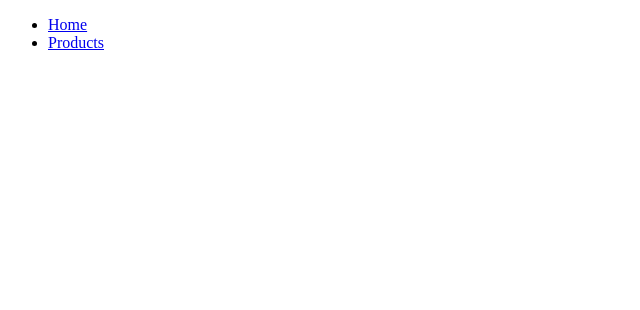
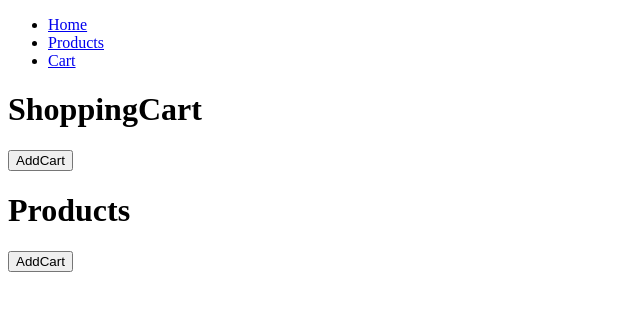
Before and after one commit to davidsan13/shopping_cart, a React (Create React App) app: page /cart in a window 1280 px wide. Before the commit this address had no page. Shown: the top 310 px of the page, without its empty margins (0-640 px from the left). Built offline with nearby package versions, Linux system fonts and the light colour scheme.

Commit message:
shopping cart component

```diff
--- a/src/App.js
+++ b/src/App.js
@@ -4,6 +4,7 @@ import RouteSwitch from './components/RouteSwitch'
 function App() {
   return (
       <BrowserRouter>
+
         <div className="App">
           <Navbar/>
           <RouteSwitch/>
--- a/src/components/Navbar.js
+++ b/src/components/Navbar.js
@@ -12,6 +12,9 @@ const Navbar = () => {
           <li>
             <Link to="/Products">Products</Link>
           </li>
+          <li>
+            <Link to="/Cart">Cart</Link>
+          </li>
         </ul>
       </nav>
 
--- /dev/null
+++ b/src/components/ProductCard.js
@@ -0,0 +1,16 @@
+import React, { useState }from 'react'
+
+const ProductCard = ({addCart}) => {
+  const [product, setProduct] = useState()
+
+  return (
+    <div className='productcard'>
+      {/* <h1>{product.name}</h1>
+      <h2>{product.price}</h2>
+      <h2>{product.</h2> */}
+      <button onClick={addCart}> AddCart</button>
+    </div>
+  )
+}
+
+export default ProductCard
--- a/src/components/RouteSwitch.js
+++ b/src/components/RouteSwitch.js
@@ -2,12 +2,14 @@ import React from "react";
 import { BrowserRouter, Routes, Route, Link } from "react-router-dom";
 import Home from "../pages/Home";
 import Products from "../pages/Products";
+import ShoppingCart from "./ShoppingCart";
 
 const RouteSwitch = () => {
   return (
     <Routes>
       <Route path="/" element={<Home />} />
       <Route path="/products" element={<Products />} />
+      <Route path="/cart" element={<ShoppingCart />} />
     </Routes>
   );
 };
--- /dev/null
+++ b/src/components/ShoppingCart.js
@@ -0,0 +1,30 @@
+import React, { useState } from 'react';
+import ProductCard from './ProductCard';
+import Products from '../pages/Products'
+
+const ShoppingCart = () => {
+  const [cart, setCart] = useState([]);
+
+  const addCart = () => {
+    // setCart((prevState) => {
+    //   [...prevState, item]
+    // })
+    console.log('add')
+    console.log(cart)
+  }
+
+  const removeItem = (id) => {
+    setCart((prevState) => {
+      prevState.filter(item => item.id != id)
+    })
+  }
+  return (
+    <div className='shoppingcart'>
+      <h1>ShoppingCart</h1>
+      <ProductCard addCart={addCart}/>
+      <Products addCart={addCart} />
+    </div>
+  )
+}
+
+export default ShoppingCart
--- a/src/pages/Products.js
+++ b/src/pages/Products.js
@@ -1,8 +1,11 @@
 import React from 'react'
 
-const Products = () => {
+const Products = ({addCart}) => {
   return (
-    <h1>Products</h1>
+    <>
+      <h1>Products</h1>
+      <button onClick={addCart}> AddCart</button>
+    </>
   )
 }
 
```
